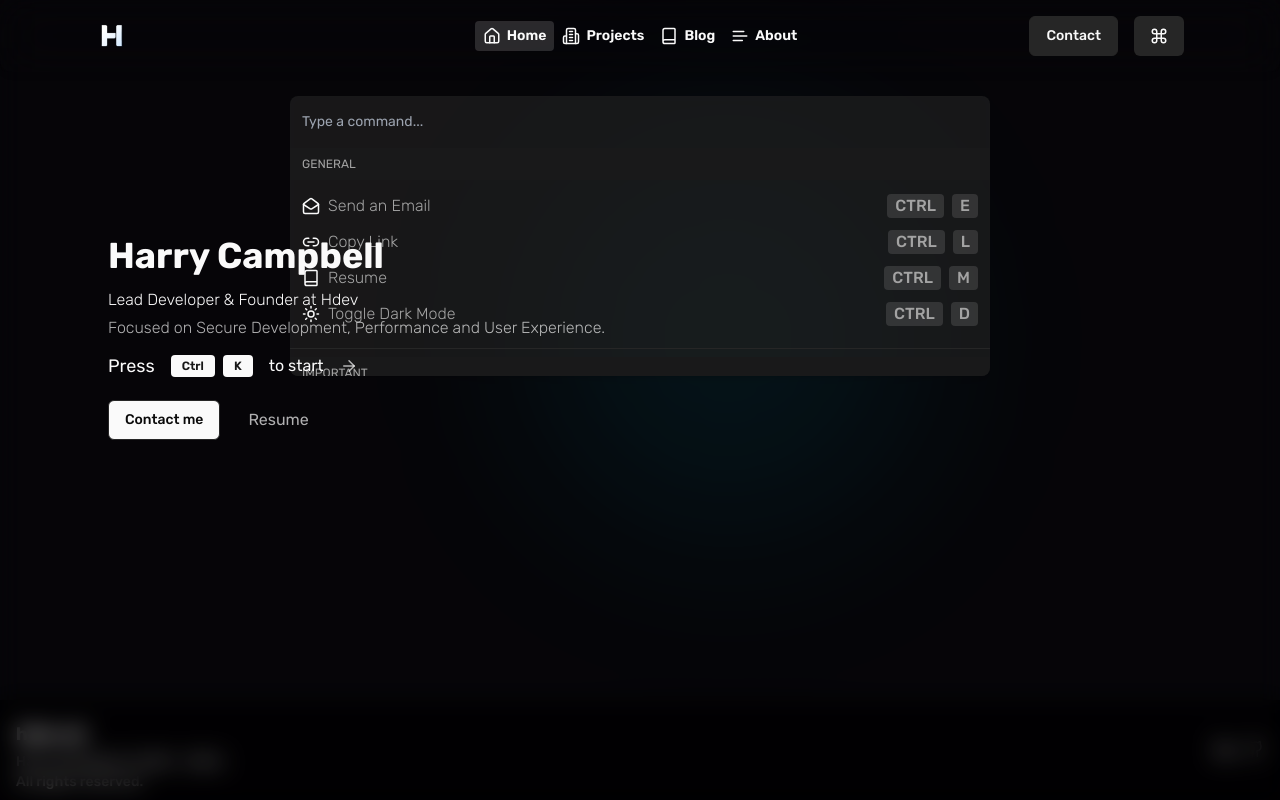
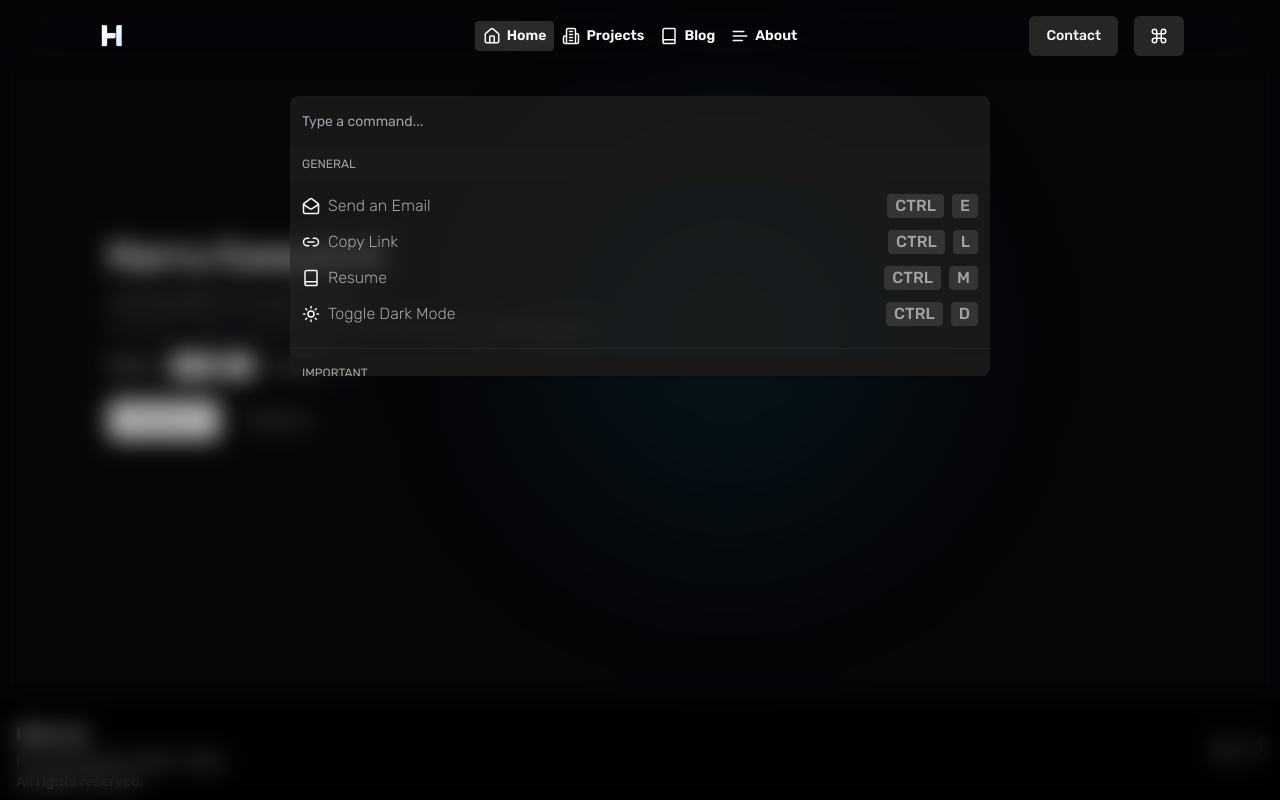
Before and after one commit to CampbellHarry/webportfolio, a Next.js app: page / in a window 1280 px wide. Both pictures are taken after a click on the element 1159 px from the left and 36 px from the top of the page. Built offline with nearby package versions, Linux system fonts and the light colour scheme; a web font is replaced by a local one.

Commit message:
Update page.tsx

```diff
--- a/src/app/page.tsx
+++ b/src/app/page.tsx
@@ -260,7 +260,7 @@ function MovingCommand({ setmenu, isopen }: { setmenu: (isopen: any) => void, is
     isMenuOpen && (
       <div
         id="outerboundclose"
-        className="absolute w-full transition-all  h-full bg-black/20 backdrop-blur-md flex items-center justify-center z-40"
+        className="absolute w-full transition-all  h-full bg-black/20 backdrop-blur-md flex items-center justify-center z-50"
       >
         <div className="rounded-lg top-24 absolute shadow-md md:max-h-[35vh] overflow-y-scroll barhide h-auto transition-all bg-muted/60 flex flex-col backdrop-blur-sm py-2 z-50 duration-300 ease-in-out w-full md:max-w-[700px]">
           <input
```
